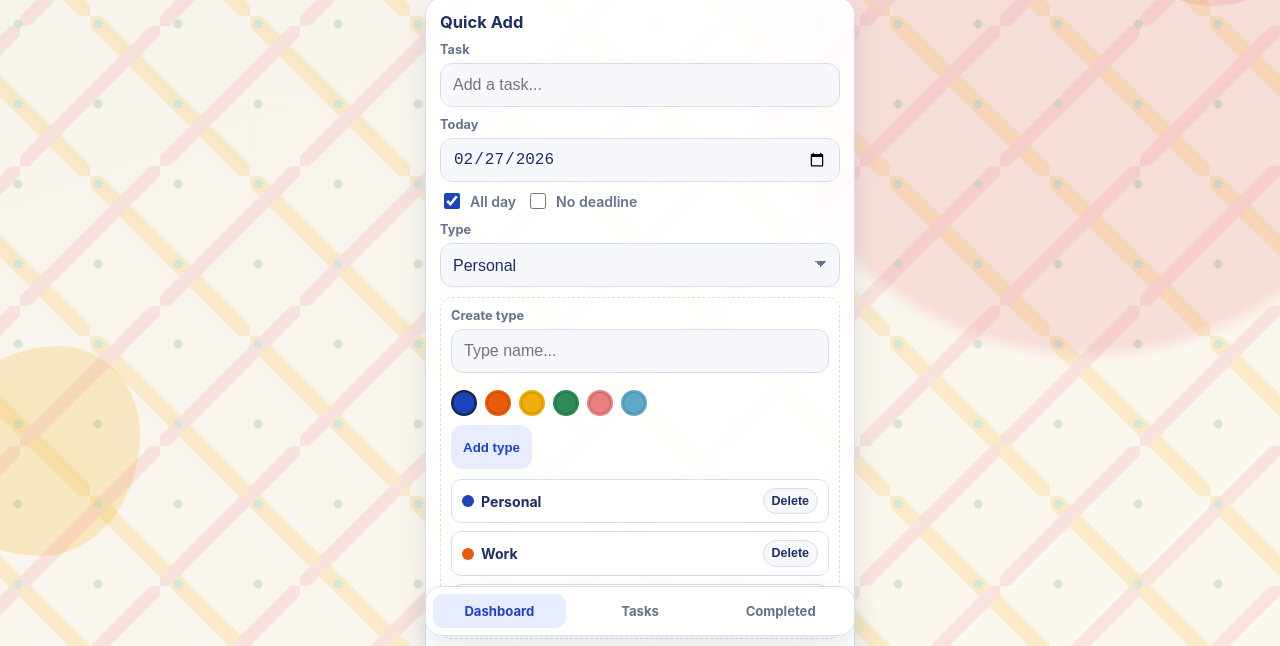
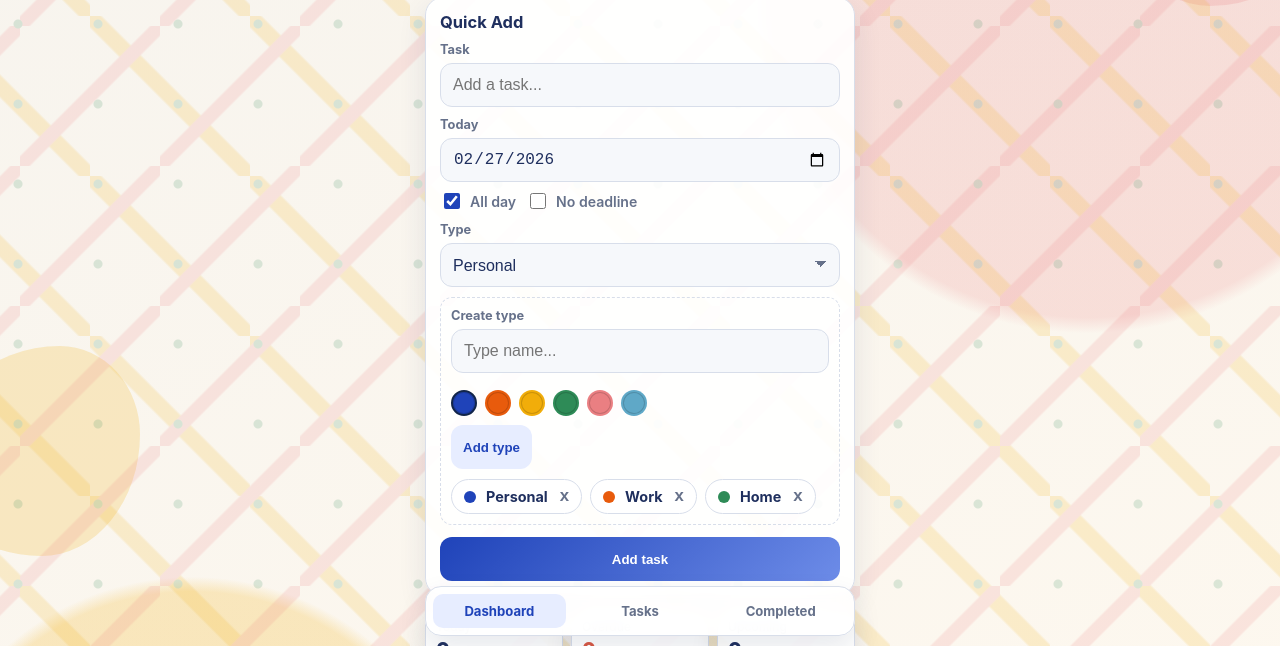
Before and after one commit to danielaivnv/task-tracker, a plain HTML site: page index.html in a window 1280 px wide. Shown: the part 154-800 px from the top of the page. Drawn offline with Linux system fonts and the light colour scheme.

Commit message:
летающий список

```diff
--- a/app.js
+++ b/app.js
@@ -297,11 +297,8 @@ function renderTypeList() {
 
   els.typeList.innerHTML = "";
   types.forEach((type) => {
-    const row = document.createElement("div");
-    row.className = "type-list-row";
-
-    const left = document.createElement("div");
-    left.className = "type-list-left";
+    const pill = document.createElement("div");
+    pill.className = "type-pill";
 
     const dot = document.createElement("span");
     dot.className = "type-pill-dot";
@@ -313,15 +310,15 @@ function renderTypeList() {
     const del = document.createElement("button");
     del.type = "button";
     del.className = "type-pill-delete";
-    del.textContent = "Delete";
+    del.textContent = "x";
+    del.setAttribute("aria-label", `Delete type ${type.name}`);
     del.disabled = types.length <= 1;
     del.addEventListener("click", () => deleteType(type.id));
 
-    left.appendChild(dot);
-    left.appendChild(name);
-    row.appendChild(left);
-    row.appendChild(del);
-    els.typeList.appendChild(row);
+    pill.appendChild(dot);
+    pill.appendChild(name);
+    pill.appendChild(del);
+    els.typeList.appendChild(pill);
   });
 }
 
--- a/styles.css
+++ b/styles.css
@@ -364,28 +364,22 @@ select:focus {
 
 .type-list {
   margin-top: 10px;
-  display: grid;
+  display: flex;
+  flex-wrap: wrap;
   gap: 8px;
 }
 
-.type-list-row {
-  display: flex;
-  align-items: center;
-  justify-content: space-between;
-  gap: 8px;
-  border: 1px solid var(--border);
-  border-radius: 10px;
-  background: var(--chip-bg);
-  padding: 8px 10px;
-}
-
-.type-list-left {
+.type-pill {
   display: inline-flex;
   align-items: center;
-  gap: 7px;
+  gap: 10px;
+  border: 1px solid var(--border);
+  border-radius: 999px;
+  background: var(--chip-bg);
+  padding: 8px 12px;
   color: var(--text);
-  font-size: 0.88rem;
-  font-weight: 650;
+  font-size: 0.9rem;
+  font-weight: 700;
 }
 
 .type-pill-dot {
@@ -395,14 +389,14 @@ select:focus {
 }
 
 .type-pill-delete {
-  border: 1px solid var(--border);
-  background: var(--surface-soft);
-  color: var(--text);
+  border: none;
+  background: transparent;
+  color: var(--muted);
   font-weight: 700;
-  font-size: 0.78rem;
+  font-size: 1.05rem;
   line-height: 1;
-  border-radius: 999px;
-  padding: 6px 8px;
+  padding: 0;
+  margin-left: 2px;
 }
 
 .primary-btn,
```
